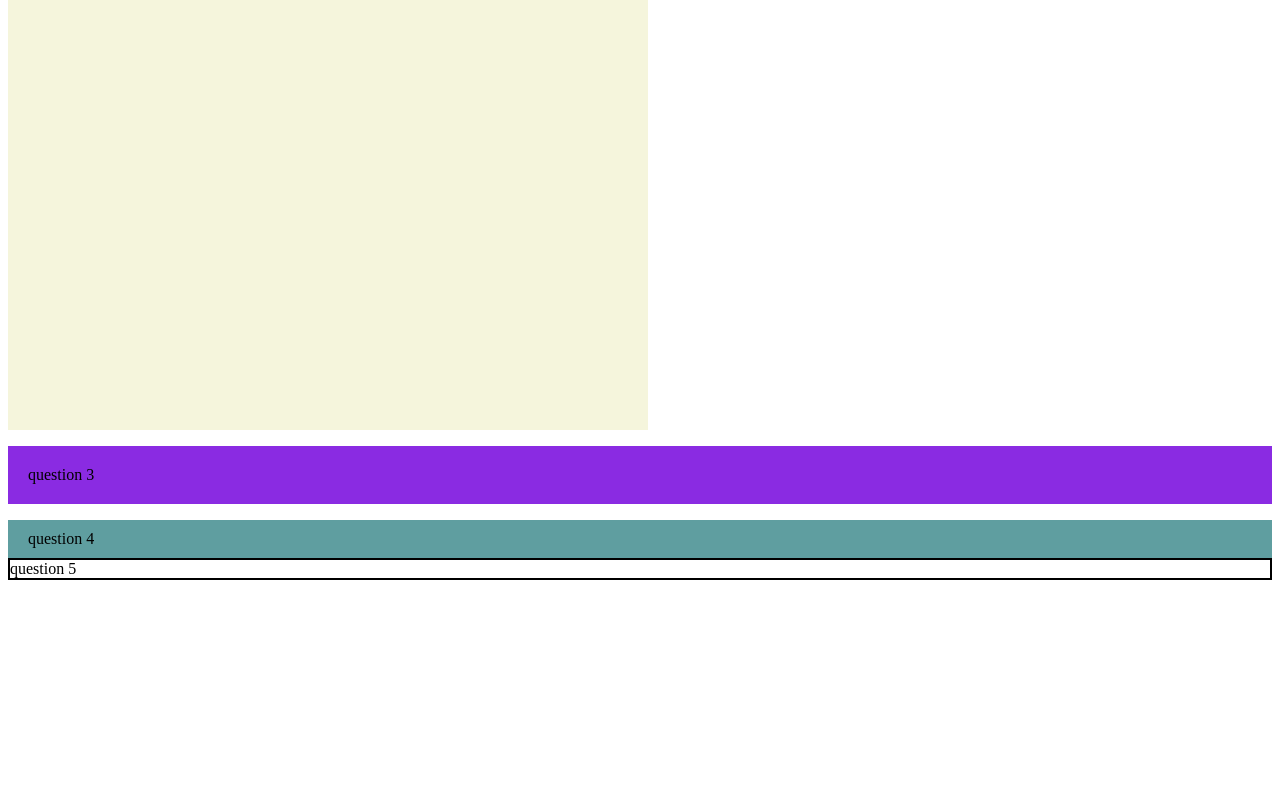
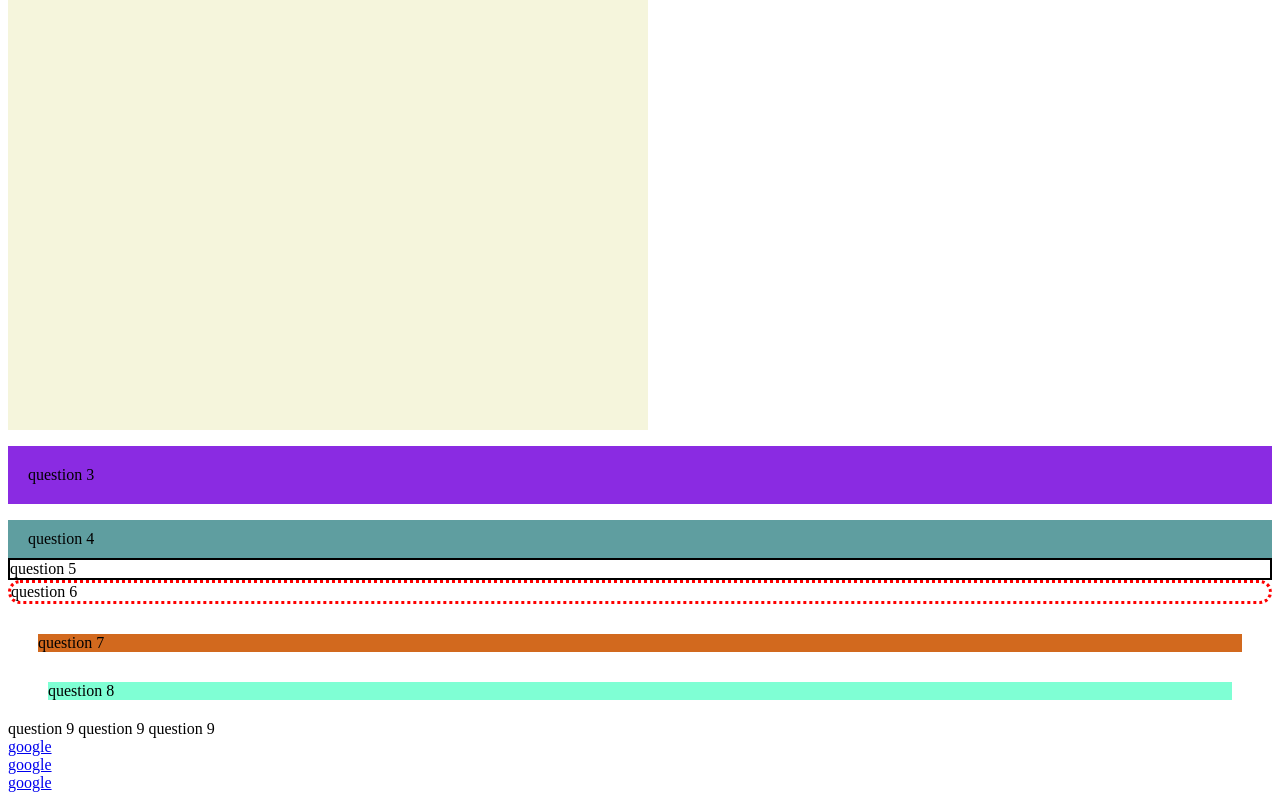
Before and after one commit to dylanmui/lab5, a plain HTML site: page index.html in a window 1280 px wide. Shown: the part 418-1218 px from the top of the page. Before the commit the page ends 1006 px from the top, so only its background shows below. Drawn offline with Linux system fonts and the light colour scheme.

Commit message:
questions 6-10

```diff
--- a/index.html
+++ b/index.html
@@ -16,7 +16,9 @@
         question 2
     </div>
 
-    <p class="padded-text">question 3</p>
+    <p class="padded-text">
+        question 3
+    </p>
 
     <div class="custom-padding">
         question 4
@@ -26,5 +28,37 @@
         question 5
     </div>
 
+    <div class="rounded-border">
+        question 6
+    </div>
+
+    <p class="margin-text">
+        question 7
+    </p>
+
+    <div class="custom-margin">
+        question 8
+    </div>
+
+    <div class="inline-element">
+        question 9
+    </div>
+
+    <div class="inline-element">
+        question 9
+    </div>
+
+    <div class="inline-element">
+        question 9
+    </div>
+
+    <a class="block-element" href="google.com">google</a>
+
+    <a class="block-element" href="google.com">google</a>
+
+    <a class="block-element" href="google.com">google</a>
+
+
+
 </body>
 </html>
--- a/styles.css
+++ b/styles.css
@@ -26,3 +26,29 @@
 .border-box{
     border: black 2px solid;
 }
+
+.rounded-border{
+    border: red dotted 3px;
+    border-radius: 15px;
+}
+
+.margin-text{
+    background-color: chocolate;
+    margin: 30px;
+}
+
+.custom-margin{
+    background-color: aquamarine;
+    margin-top: 20px;
+    margin-bottom: 20px;
+    margin-left: 40px;
+    margin-right: 40px;
+}
+
+.inline-element{
+    display: inline;
+}
+
+.block-element{
+    display: block;
+}
```
